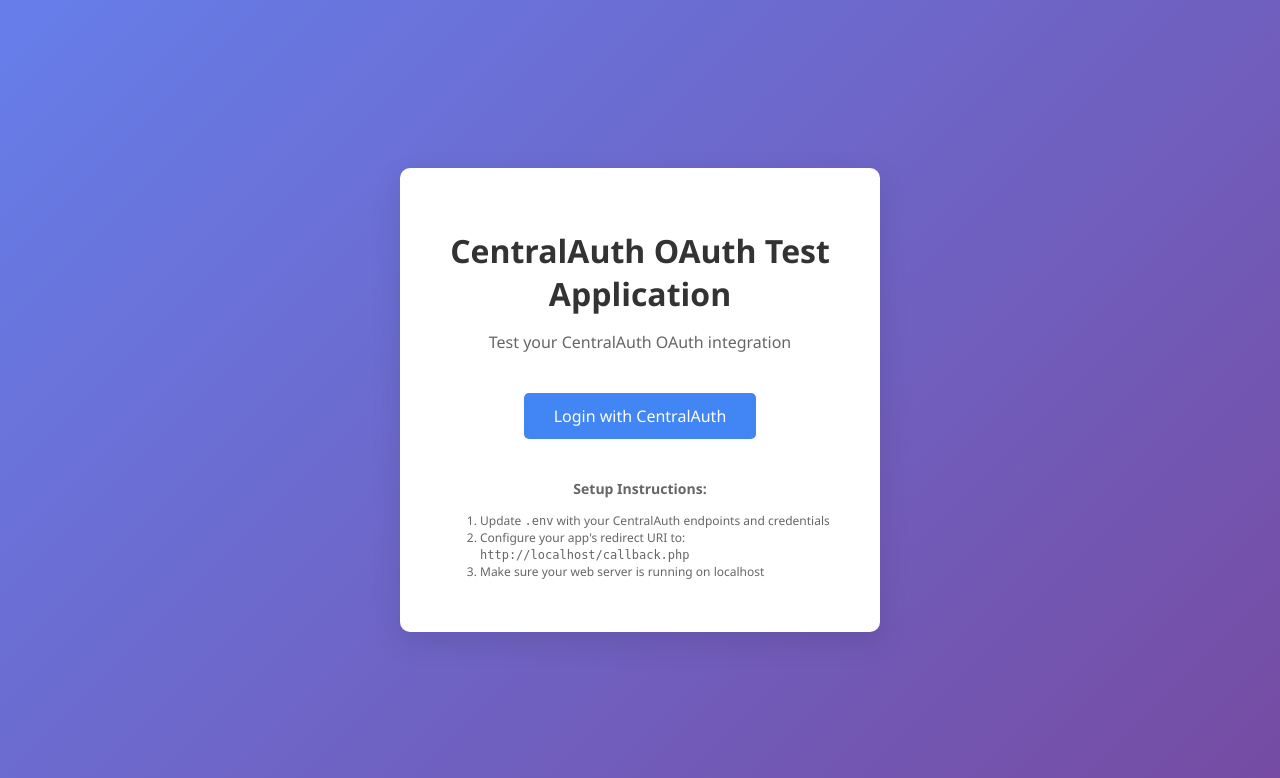
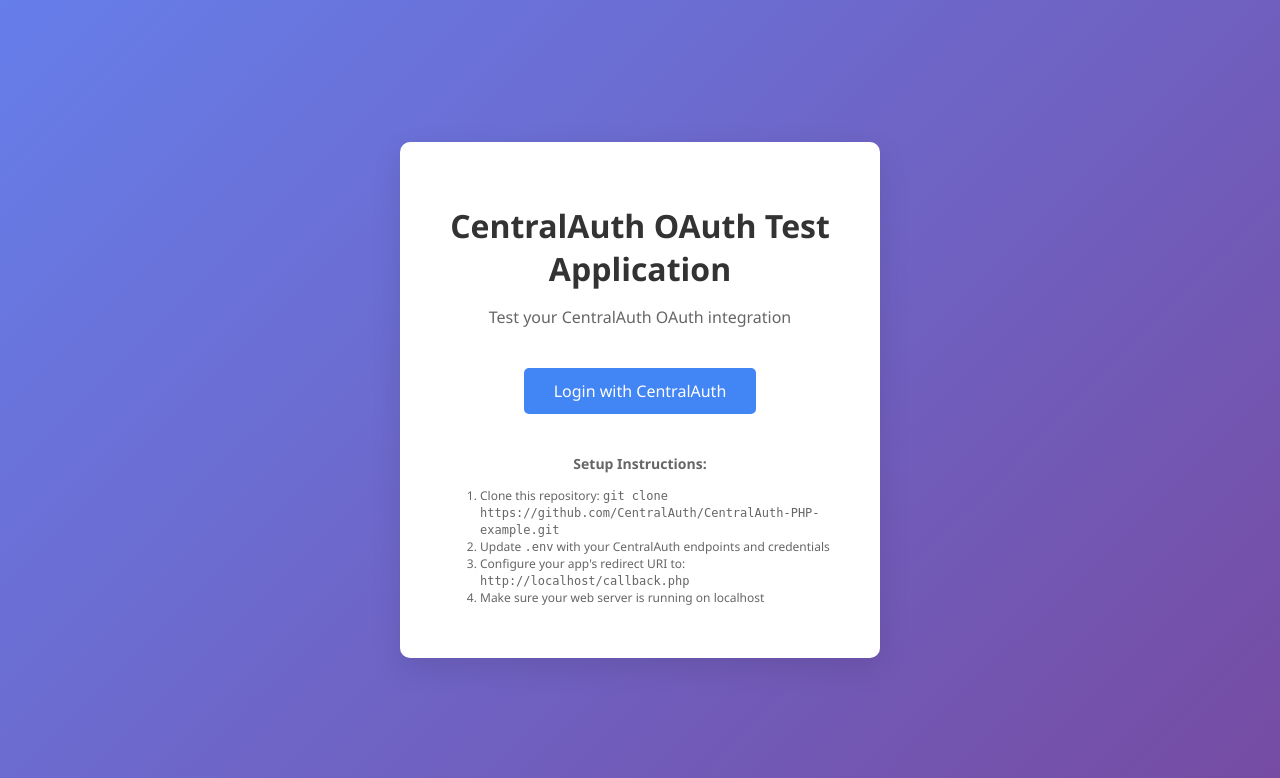
Before and after one commit to JWW87/CentralAuth-PHP-example, a PHP site: page / in a window 1280 px wide. Shown: the top 778 px of the page. Run offline with PHP 8.4, Linux system fonts and the light colour scheme.

Commit message:
Updated texts

```diff
--- a/index.php
+++ b/index.php
@@ -157,6 +157,7 @@ session_start();
     <div style="margin-top: 30px; font-size: 14px; color: #666;">
       <p><strong>Setup Instructions:</strong></p>
       <ol style="text-align: left; font-size: 12px;">
+        <li>Clone this repository: <code>git clone https://github.com/CentralAuth/CentralAuth-PHP-example.git</code></li>
         <li>Update <code>.env</code> with your CentralAuth endpoints and credentials</li>
         <li>Configure your app's redirect URI to: <code>http://localhost/callback.php</code></li>
         <li>Make sure your web server is running on localhost</li>
```
Also changed, not shown: README.md.
